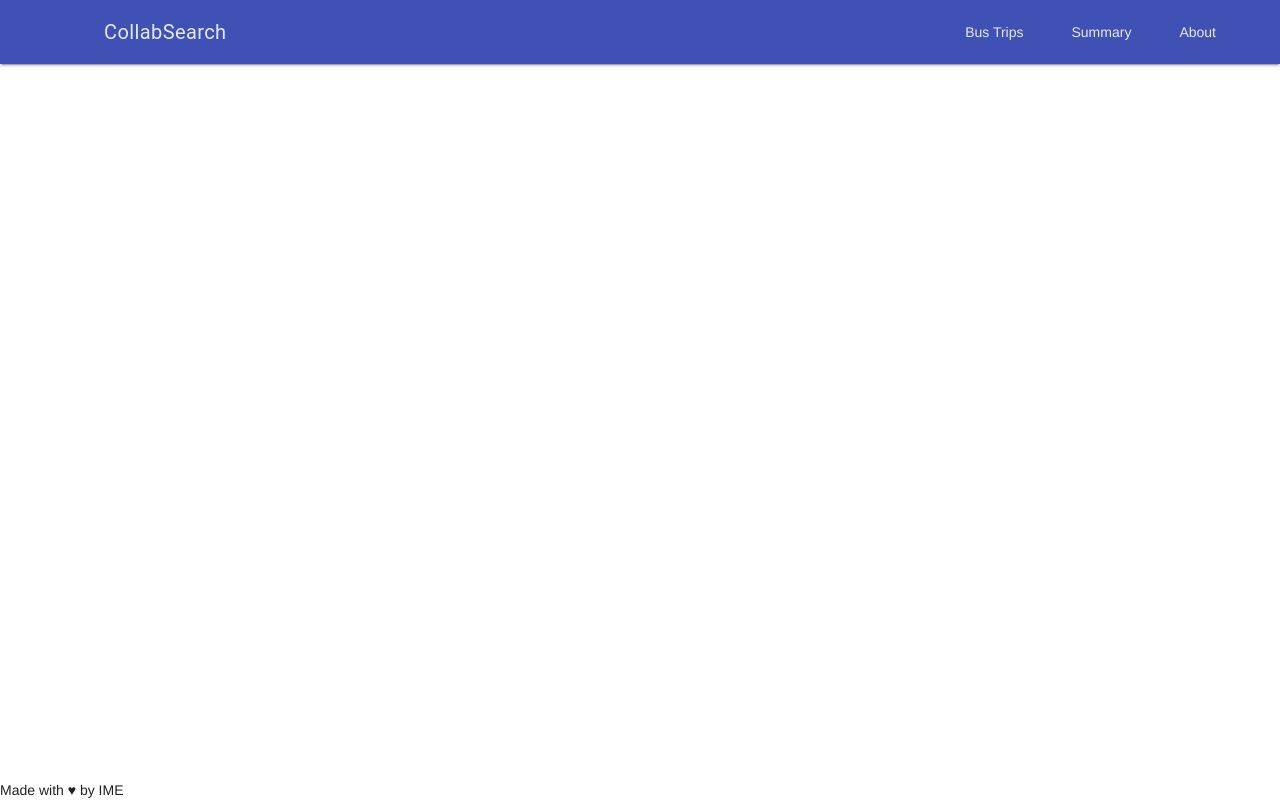
After one commit to arthurmde/hackathon-ime-2017, a Flask app: template templates/layout.html in a window 1280 px wide. The commit adds this page. Run offline with Flask 2, Linux system fonts and the light colour scheme; the template is opened without the code that fills it, so the values that code supplies are empty; parts of the project's set-up code (start-up, migrations or seed data) failed here and were passed over.

Commit message:
Add front end layout

```diff
--- /dev/null
+++ b/templates/layout.html
@@ -0,0 +1,52 @@
+<!DOCTYPE html>
+<html lang="en">
+  <head>
+    <meta charset="utf-8">
+    <title>Hackathon IME 2017</title>
+    <link rel="stylesheet" href="https://fonts.googleapis.com/icon?family=Material+Icons">
+    <link rel="stylesheet" href="https://code.getmdl.io/1.3.0/material.indigo-pink.min.css">
+    <script defer src="https://code.getmdl.io/1.3.0/material.min.js"></script>
+
+	</head>
+	<div class="page">
+		<div class="mdl-layout mdl-js-layout mdl-layout--fixed-header">
+			<header class="mdl-layout__header">
+				<div class="mdl-layout__header-row">
+					<!-- Title -->
+					<a class="mdl-navigation__link" href="/">
+						<span class="mdl-layout-title">CollabSearch</span>
+					</a>
+					<!-- Add spacer, to align navigation to the right -->
+					<div class="mdl-layout-spacer"></div>
+					<!-- Navigation. We hide it in small screens. -->
+					<nav class="mdl-navigation mdl-layout--large-screen-only">
+						<a class="mdl-navigation__link" href="/trips">Bus Trips</a>
+						<a class="mdl-navigation__link" href="/summary">Summary</a>
+						<a class="mdl-navigation__link" href="/about">About</a>
+					</nav>
+				</div>
+			</header>
+			<div class="mdl-layout__drawer">
+				<a class="mdl-navigation__link" href="/">
+					<span class="mdl-layout-title">Bus Delays</span>
+				</a>
+				<nav class="mdl-navigation">
+					<a class="mdl-navigation__link" href="/trips">Bus Trips</a>
+					<a class="mdl-navigation__link" href="/summary">Summary</a>
+					<a class="mdl-navigation__link" href="/about">About</a>
+				</nav>
+			</div>
+			<main class="mdl-layout__content">
+			<div id="content-wrapper" class="page-content">
+				{% block body %}{% endblock %}
+			</div>
+			</main>
+			<footer>
+				<div class="mdl-container mdl--text-center">
+					Made with ♥ by IME
+				</div>
+			</footer>
+		</div>
+	</div>
+
+</html>
```
Also changed, not shown: templates/home.html (+10 -10 lines).
